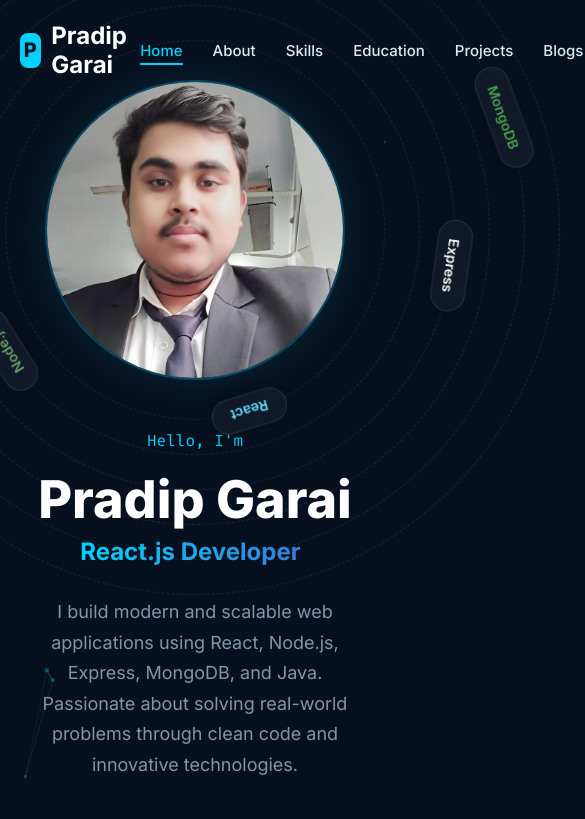
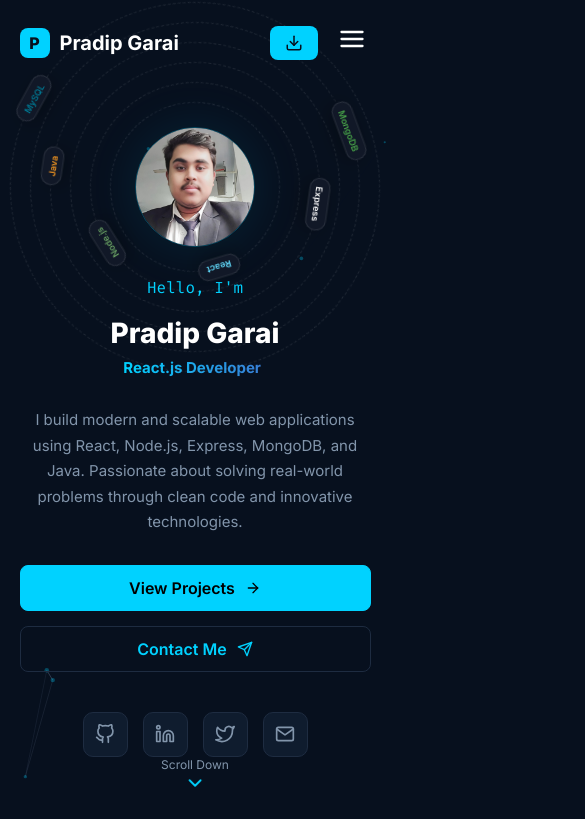
Before and after one commit to Pradip-Garai/Pradip_Garai-Portfolio, a React (Vite) app: page / in a window 390 px wide. Shown: the top 819 px of the page, 585 px wide, since content can reach past the window. Built offline with nearby package versions, Linux system fonts and the light colour scheme.

Commit message:
Responsiveness

```diff
--- a/src/components/About.css
+++ b/src/components/About.css
@@ -92,3 +92,31 @@
   margin-bottom: 0;
   line-height: 1.4;
 }
+
+@media (max-width: 992px) {
+  .about-content {
+    flex-direction: column;
+    gap: 40px;
+    text-align: center;
+  }
+
+  .stat-card {
+    text-align: center;
+  }
+
+  .floating-badge {
+    padding: 6px 12px;
+    font-size: 12px;
+  }
+}
+
+@media (max-width: 768px) {
+  .stats-grid {
+    grid-template-columns: 1fr;
+    gap: 15px;
+  }
+
+  .stat-card h3 {
+    font-size: 28px;
+  }
+}
--- a/src/components/Contact.css
+++ b/src/components/Contact.css
@@ -181,3 +181,29 @@
     padding: 30px 20px;
   }
 }
+
+@media (max-width: 480px) {
+  .contact-heading {
+    font-size: 36px;
+  }
+
+  .contact-form-container {
+    padding: 20px 10px;
+  }
+
+  .info-icon {
+    width: 40px;
+    height: 40px;
+    font-size: 20px;
+  }
+
+  .info-value {
+    font-size: 14px;
+  }
+
+  .form-group input,
+  .form-group textarea {
+    padding: 12px;
+    font-size: 14px;
+  }
+}
--- a/src/components/Experience.css
+++ b/src/components/Experience.css
@@ -107,3 +107,32 @@
 .read-more:hover {
   text-decoration: underline;
 }
+
+@media (max-width: 768px) {
+  .experience-grid {
+    grid-template-columns: repeat(auto-fill, minmax(280px, 1fr));
+    gap: 20px;
+  }
+}
+
+@media (max-width: 480px) {
+  .experience-grid {
+    grid-template-columns: 1fr;
+  }
+
+  .company-name {
+    font-size: 18px;
+  }
+
+  .role-name {
+    font-size: 14px;
+  }
+
+  .experience-img {
+    height: 200px;
+  }
+
+  .experience-content {
+    padding: 0 20px 20px;
+  }
+}
--- a/src/components/Hero.css
+++ b/src/components/Hero.css
@@ -333,3 +333,83 @@
     height: 730px;
   }
 }
+
+@media (max-width: 768px) {
+  .hero {
+    padding-top: 100px;
+  }
+
+  .hero-content {
+    gap: 30px;
+  }
+
+  .name {
+    font-size: 36px;
+  }
+
+  .role {
+    font-size: 18px;
+    white-space: normal;
+    word-break: break-word;
+  }
+
+  .description {
+    font-size: 15px;
+    margin-bottom: 30px;
+  }
+
+  .image-wrapper {
+    width: 200px;
+    height: 200px;
+  }
+
+  .orbit-1 { width: 260px; height: 260px; }
+  .orbit-2 { width: 320px; height: 320px; }
+  .orbit-3 { width: 380px; height: 380px; }
+  .orbit-4 { width: 440px; height: 440px; }
+  .orbit-5 { width: 500px; height: 500px; }
+  .orbit-6 { width: 560px; height: 560px; }
+
+  .orbit-item {
+    padding: 6px 12px;
+    font-size: 12px;
+  }
+}
+
+@media (max-width: 480px) {
+  .hero-actions {
+    flex-direction: column;
+    gap: 15px;
+  }
+
+  .btn {
+    width: 100%;
+    justify-content: center;
+  }
+
+  .name {
+    font-size: 28px;
+  }
+
+  .role {
+    font-size: 15px;
+  }
+
+  .image-wrapper {
+    width: 120px;
+    height: 120px;
+    border-width: 1px;
+  }
+
+  .orbit-1 { width: 170px; height: 170px; }
+  .orbit-2 { width: 210px; height: 210px; }
+  .orbit-3 { width: 250px; height: 250px; }
+  .orbit-4 { width: 290px; height: 290px; }
+  .orbit-5 { width: 330px; height: 330px; }
+  .orbit-6 { width: 370px; height: 370px; }
+
+  .orbit-item {
+    padding: 4px 8px;
+    font-size: 9px;
+  }
+}
--- a/src/components/Navbar.css
+++ b/src/components/Navbar.css
@@ -101,3 +101,80 @@
 .btn-download .icon {
   font-size: 18px;
 }
+
+.nav-right {
+  display: flex;
+  align-items: center;
+  gap: 15px;
+}
+
+.menu-toggle {
+  display: none;
+  background: transparent;
+  border: none;
+  color: #fff;
+  font-size: 28px;
+  cursor: pointer;
+  padding: 5px;
+  transition: color 0.3s ease;
+}
+
+.menu-toggle:hover {
+  color: var(--cyan-accent);
+}
+
+@media (max-width: 992px) {
+  .nav-links {
+    gap: 20px;
+  }
+}
+
+@media (max-width: 768px) {
+  .menu-toggle {
+    display: block;
+  }
+
+  .nav-links {
+    position: fixed;
+    top: 70px;
+    left: -100%;
+    width: 100%;
+    height: calc(100vh - 70px);
+    background: rgba(7, 16, 30, 0.95);
+    backdrop-filter: blur(10px);
+    flex-direction: column;
+    align-items: center;
+    justify-content: center;
+    gap: 40px;
+    transition: left 0.4s ease;
+  }
+
+  .nav-links.active {
+    left: 0;
+  }
+
+  .nav-links a {
+    font-size: 20px;
+  }
+
+  .btn-download {
+    padding: 8px 15px;
+    font-size: 14px;
+  }
+}
+
+@media (max-width: 480px) {
+  .logo {
+    font-size: 20px;
+  }
+
+  .logo-icon {
+    width: 30px;
+    height: 30px;
+    font-size: 16px;
+  }
+
+  .btn-download span {
+    display: none;
+  }
+}
--- a/src/components/Navbar.jsx
+++ b/src/components/Navbar.jsx
@@ -1,11 +1,12 @@
 import { useState, useEffect } from 'react';
-import { FiDownload } from 'react-icons/fi';
+import { FiDownload, FiMenu, FiX } from 'react-icons/fi';
 import { HashLink as Link } from 'react-router-hash-link';
 import { Link as RouterLink } from 'react-router-dom';
 import './Navbar.css';
 
 const Navbar = () => {
   const [scrolled, setScrolled] = useState(false);
+  const [isOpen, setIsOpen] = useState(false);
 
   useEffect(() => {
     const handleScroll = () => {
@@ -15,6 +16,9 @@ const Navbar = () => {
     return () => window.removeEventListener('scroll', handleScroll);
   }, []);
 
+  const toggleMenu = () => setIsOpen(!isOpen);
+  const closeMenu = () => setIsOpen(false);
+
   return (
     <nav className={`navbar ${scrolled ? 'scrolled' : ''}`}>
       <div className="nav-container">
@@ -22,19 +26,25 @@ const Navbar = () => {
           <span className="logo-icon">P</span> Pradip Garai
         </a>
 
-        <ul className="nav-links">
-          <li><Link smooth to="/#home" className="active">Home</Link></li>
-          <li><Link smooth to="/#about">About</Link></li>
-          <li><Link smooth to="/#skills">Skills</Link></li>
-          <li><Link smooth to="/#education">Education</Link></li>
-          <li><Link smooth to="/#projects">Projects</Link></li>
-          <li><RouterLink to="/blogs">Blogs</RouterLink></li>
-          <li><Link smooth to="/#contact">Contact</Link></li>
+        <ul className={`nav-links ${isOpen ? 'active' : ''}`}>
+          <li><Link smooth to="/#home" className="active" onClick={closeMenu}>Home</Link></li>
+          <li><Link smooth to="/#about" onClick={closeMenu}>About</Link></li>
+          <li><Link smooth to="/#skills" onClick={closeMenu}>Skills</Link></li>
+          <li><Link smooth to="/#education" onClick={closeMenu}>Education</Link></li>
+          <li><Link smooth to="/#projects" onClick={closeMenu}>Projects</Link></li>
+          <li><RouterLink to="/blogs" onClick={closeMenu}>Blogs</RouterLink></li>
+          <li><Link smooth to="/#contact" onClick={closeMenu}>Contact</Link></li>
         </ul>
 
-        <a href="/CV.pdf" className="btn-download" download>
-          Download CV <FiDownload className="icon" />
-        </a>
+        <div className="nav-right">
+          <a href="/CV.pdf" className="btn-download" download>
+            <span>Download CV</span> <FiDownload className="icon" />
+          </a>
+
+          <button className="menu-toggle" onClick={toggleMenu}>
+            {isOpen ? <FiX /> : <FiMenu />}
+          </button>
+        </div>
       </div>
     </nav>
   );
--- a/src/components/Projects.css
+++ b/src/components/Projects.css
@@ -121,3 +121,34 @@
   margin-bottom: 0;
   margin-top: auto;
 }
+
+@media (max-width: 768px) {
+  .projects-grid {
+    grid-template-columns: repeat(auto-fill, minmax(280px, 1fr));
+    gap: 20px;
+  }
+}
+
+@media (max-width: 480px) {
+  .projects-grid {
+    grid-template-columns: 1fr;
+  }
+
+  .project-title {
+    font-size: 20px;
+  }
+
+  .project-img {
+    height: 200px;
+  }
+
+  .project-content {
+    padding: 20px;
+  }
+
+  .project-link {
+    width: 40px;
+    height: 40px;
+    font-size: 16px;
+  }
+}
--- a/src/components/Skills.css
+++ b/src/components/Skills.css
@@ -58,6 +58,9 @@
   color: #fff;
   font-size: 16px;
   margin-bottom: 15px;
+  text-align: center;
+  word-break: break-word;
+  hyphens: auto;
 }
 
 .skill-bar-container {
@@ -85,3 +88,29 @@
   font-size: 12px;
   color: var(--cyan-accent);
 }
+
+@media (max-width: 768px) {
+  .skills-grid {
+    grid-template-columns: repeat(auto-fill, minmax(150px, 1fr));
+    gap: 20px;
+  }
+}
+
+@media (max-width: 480px) {
+  .skills-grid {
+    grid-template-columns: repeat(2, 1fr);
+    gap: 15px;
+  }
+
+  .skill-card {
+    padding: 20px 10px;
+  }
+
+  .skill-icon {
+    font-size: 40px;
+  }
+
+  .skill-name {
+    font-size: 14px;
+  }
+}
--- a/src/index.css
+++ b/src/index.css
@@ -134,3 +134,28 @@ section {
 ::-webkit-scrollbar-thumb:hover {
   background: var(--cyan-accent);
 }
+
+/* Responsive Globals */
+@media (max-width: 768px) {
+  section {
+    padding: 80px 5%;
+  }
+
+  .section-title {
+    font-size: 36px;
+  }
+}
+
+@media (max-width: 480px) {
+  section {
+    padding: 60px 5%;
+  }
+
+  .section-title {
+    font-size: 28px;
+  }
+
+  .section-subtitle {
+    font-size: 12px;
+  }
+}
```
